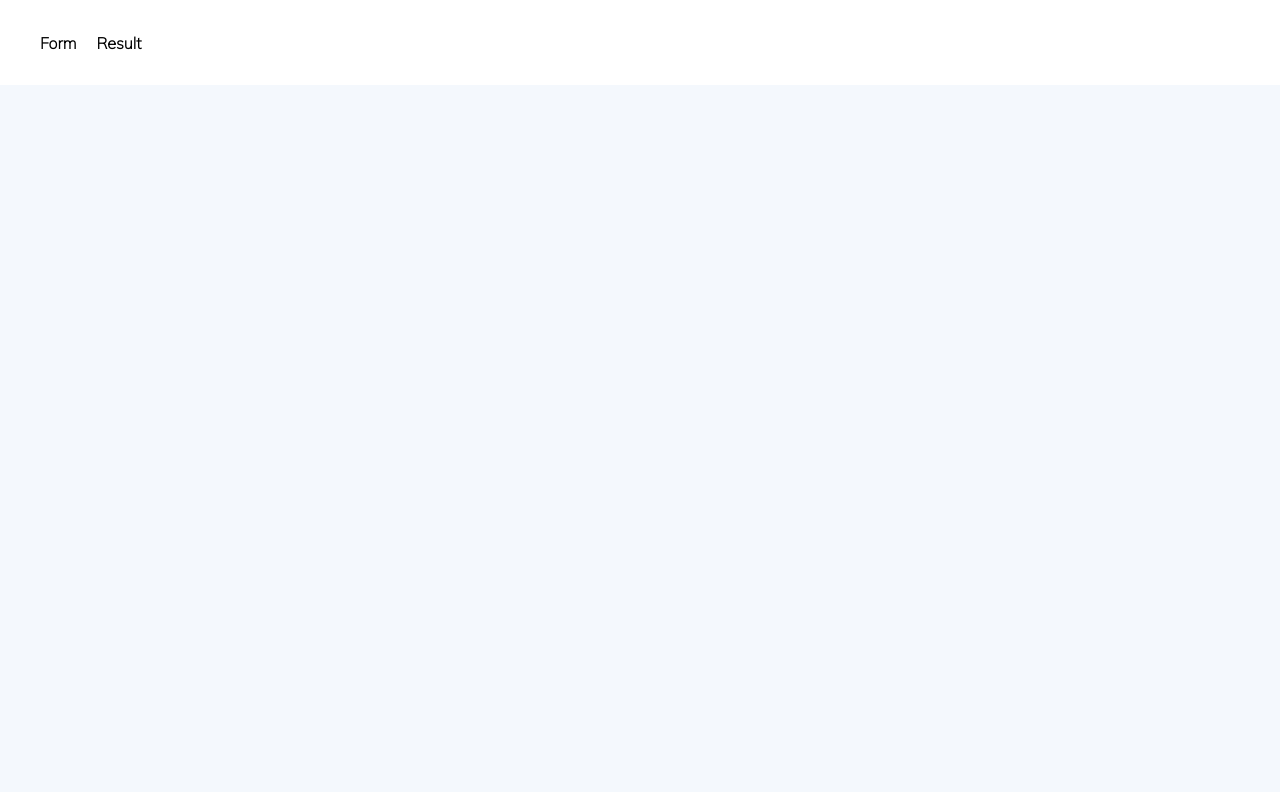
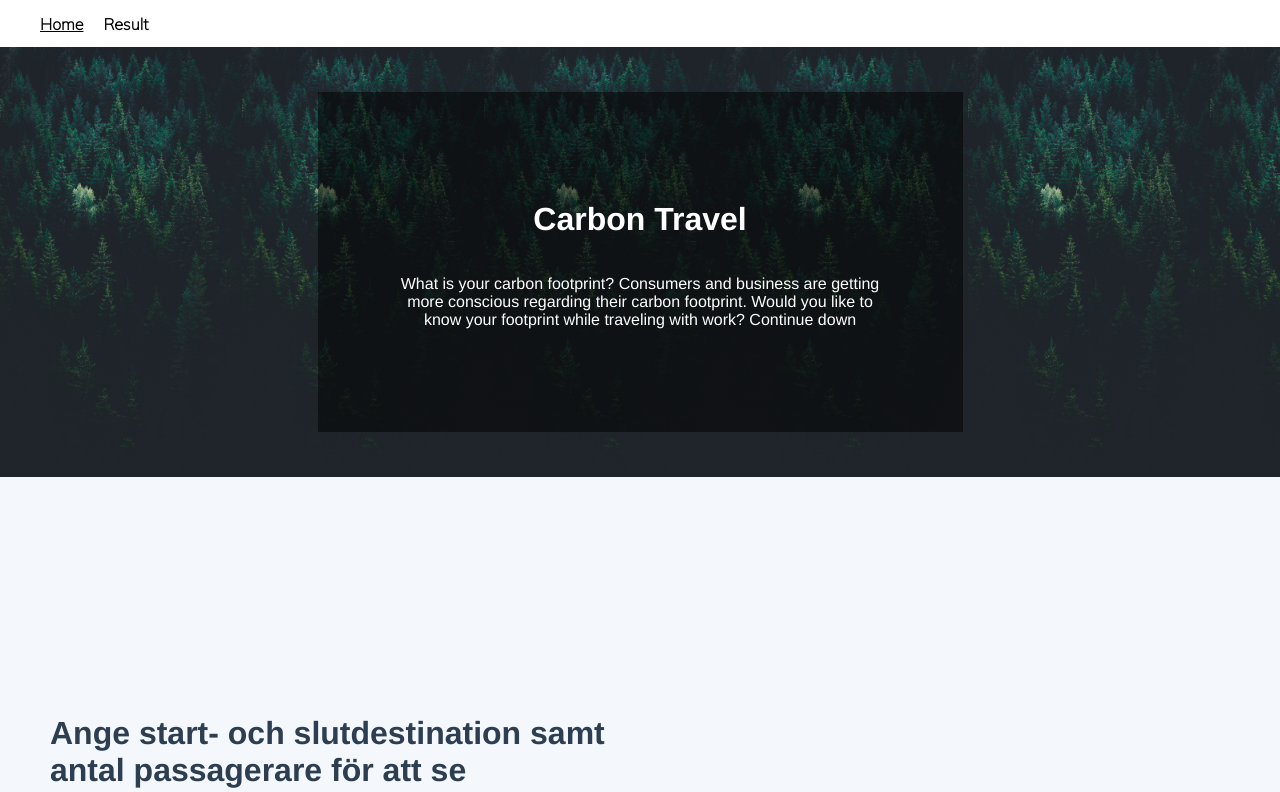
Before and after one commit to marjon4/carbon-travel, a Vue app: page / in a window 1280 px wide. Before the commit this address had no page. Shown: the top 792 px of the page. Built offline with nearby package versions, Linux system fonts and the light colour scheme.

Commit message:
Banner component

```diff
--- /dev/null
+++ b/src/components/Banner.vue
@@ -0,0 +1,48 @@
+<template>
+  <div class="banner">
+    <div class="banner__box">
+      <h1>Carbon Travel</h1>
+      <p>
+        What is your carbon footprint? Consumers and business are getting more
+        conscious regarding their carbon footprint. Would you like to know your
+        footprint while traveling with work? Continue down
+      </p>
+    </div>
+  </div>
+</template>
+
+<script>
+export default {
+  name: "Banner",
+};
+</script>
+
+<style scoped>
+.banner {
+  background-image: url("../assets/banner.jpg");
+  min-height: 430px;
+  background-size: contain;
+  display: flex;
+  justify-content: center;
+  margin-bottom: 15%;
+}
+
+h1 {
+  color: #fff;
+}
+
+.banner__box {
+  height: inherit;
+  width: 645px;
+  color: #fff;
+  display: flex;
+  flex-direction: column;
+  justify-content: center;
+  background-color: rgba(0, 0, 0, 0.5);
+  margin: 45px 0;
+}
+
+p {
+  padding: 0 70px;
+}
+</style>
--- a/src/components/Header.vue
+++ b/src/components/Header.vue
@@ -1,7 +1,7 @@
 <template>
   <nav>
-    <router-link class="routerlink" active-link="active" to="form"
-      >Form</router-link
+    <router-link class="routerlink" active-link="active" to="/"
+      >Home</router-link
     >
     <router-link class="routerlink" active-link="active" to="result"
       >Result</router-link
@@ -22,7 +22,7 @@
   background-color: #fff;
   top: 0;
   display: flex;
-  height: 85px;
+  height: 47px;
   left: 0;
   justify-content: flex-start;
   align-items: center;
--- a/src/router/index.js
+++ b/src/router/index.js
@@ -1,18 +1,19 @@
 import { createRouter, createWebHistory } from "vue-router";
-import Form from "../views/Form";
+import Home from "../views/Home";
+//import Form from "../views/Form";
 import Result from "../views/Result";
 
 const routes = [
   {
-    path: "/form",
-    name: "Form",
-    component: Form
+    path: "/",
+    name: "Home",
+    component: Home,
   },
   {
     path: "/result",
     name: "Result",
-    component: Result
-  }
+    component: Result,
+  },
 ];
 
 const router = createRouter({
--- /dev/null
+++ b/src/views/Home.vue
@@ -0,0 +1,17 @@
+<template>
+  <Banner />
+  <Form />
+</template>
+
+<script>
+import Form from "./Form.vue";
+import Banner from "../components/Banner.vue";
+
+export default {
+  name: "Home",
+  components: {
+    Form,
+    Banner,
+  },
+};
+</script>
```
Also changed, not shown: src/assets/banner.jpg (added).
